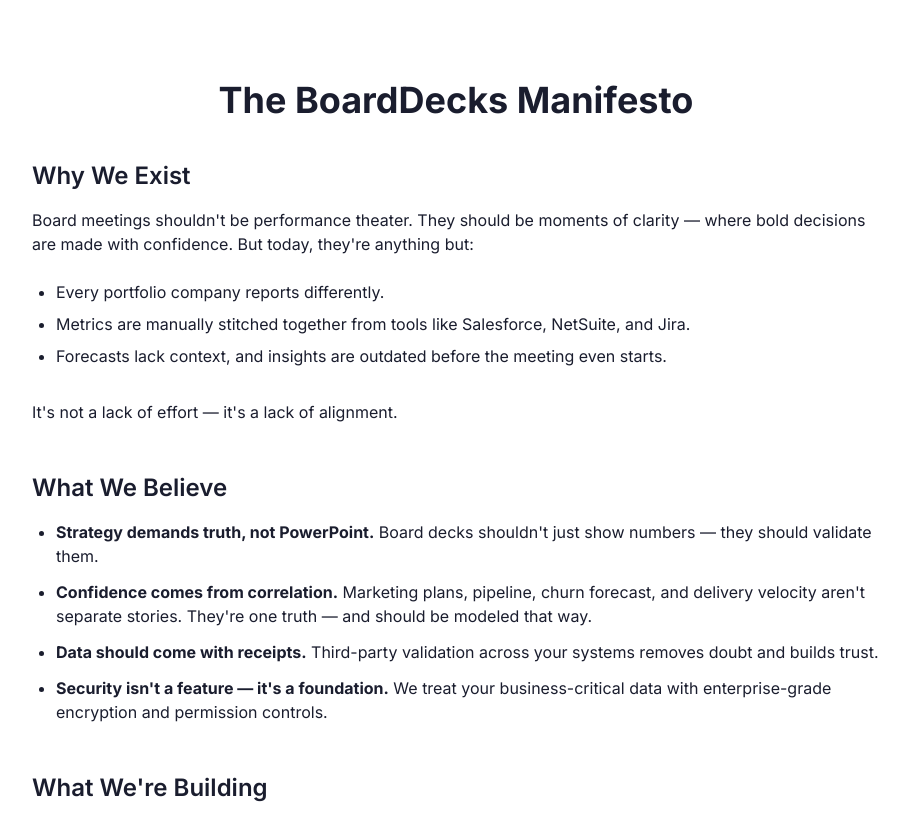
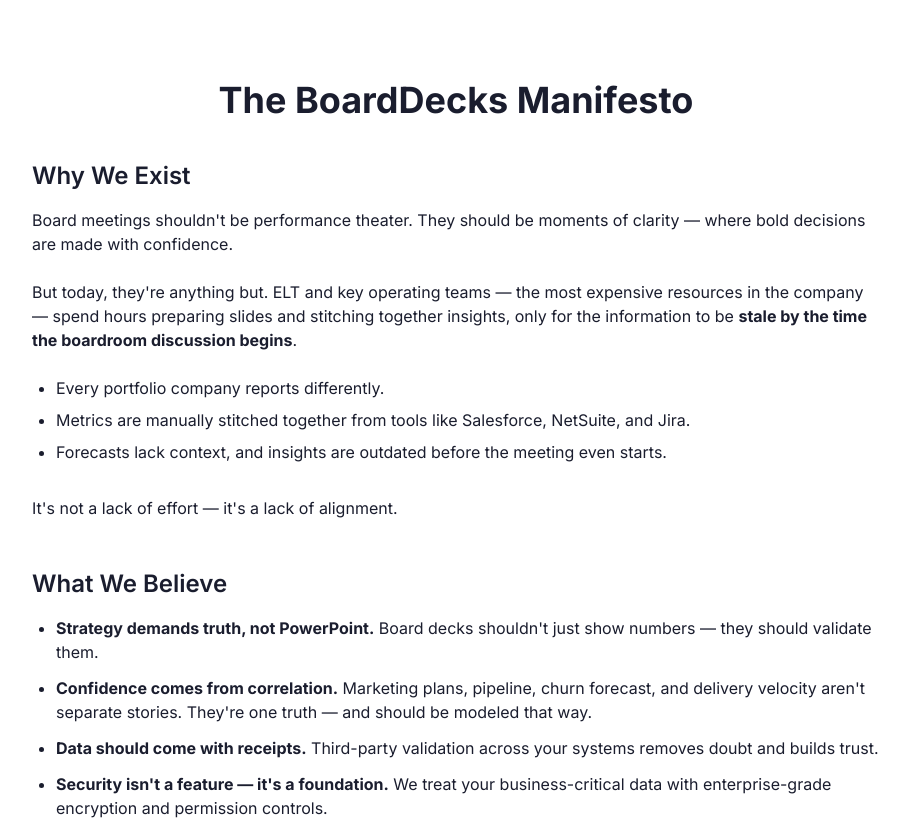
Before and after one commit to srakestraw/boarddecks-website, a Next.js app: page /manifesto in a window 1280 px wide. Shown: the top 820 px of the page, without its empty margins (184-1093 px from the left). Built offline with nearby package versions, Linux system fonts and the light colour scheme.

Commit message:
Update manifesto 'Why We Exist' section with ELT and key operating teams insight

```diff
--- a/app/manifesto/page.tsx
+++ b/app/manifesto/page.tsx
@@ -9,7 +9,9 @@ export default function ManifestoPage() {
         <h2 className="text-2xl font-semibold mb-4">Why We Exist</h2>
         <p className="mb-6">
           Board meetings shouldn't be performance theater. They should be moments of clarity — where bold decisions are made with confidence.
-          But today, they're anything but:
+        </p>
+        <p className="mb-6">
+          But today, they're anything but. ELT and key operating teams — the most expensive resources in the company — spend hours preparing slides and stitching together insights, only for the information to be <strong>stale by the time the boardroom discussion begins</strong>.
         </p>
         <ul className="list-disc pl-6 mb-8 space-y-2">
           <li>Every portfolio company reports differently.</li>
```
